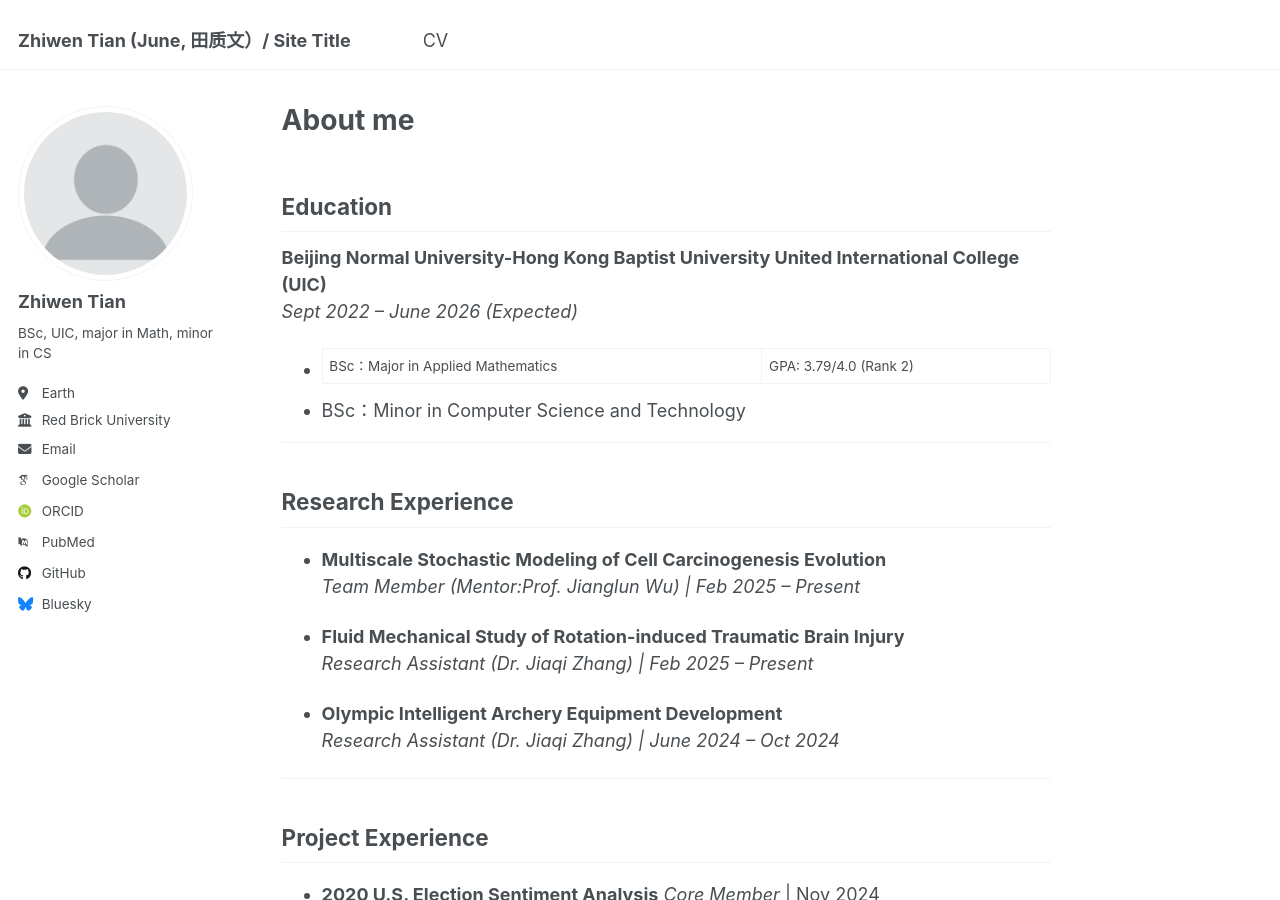
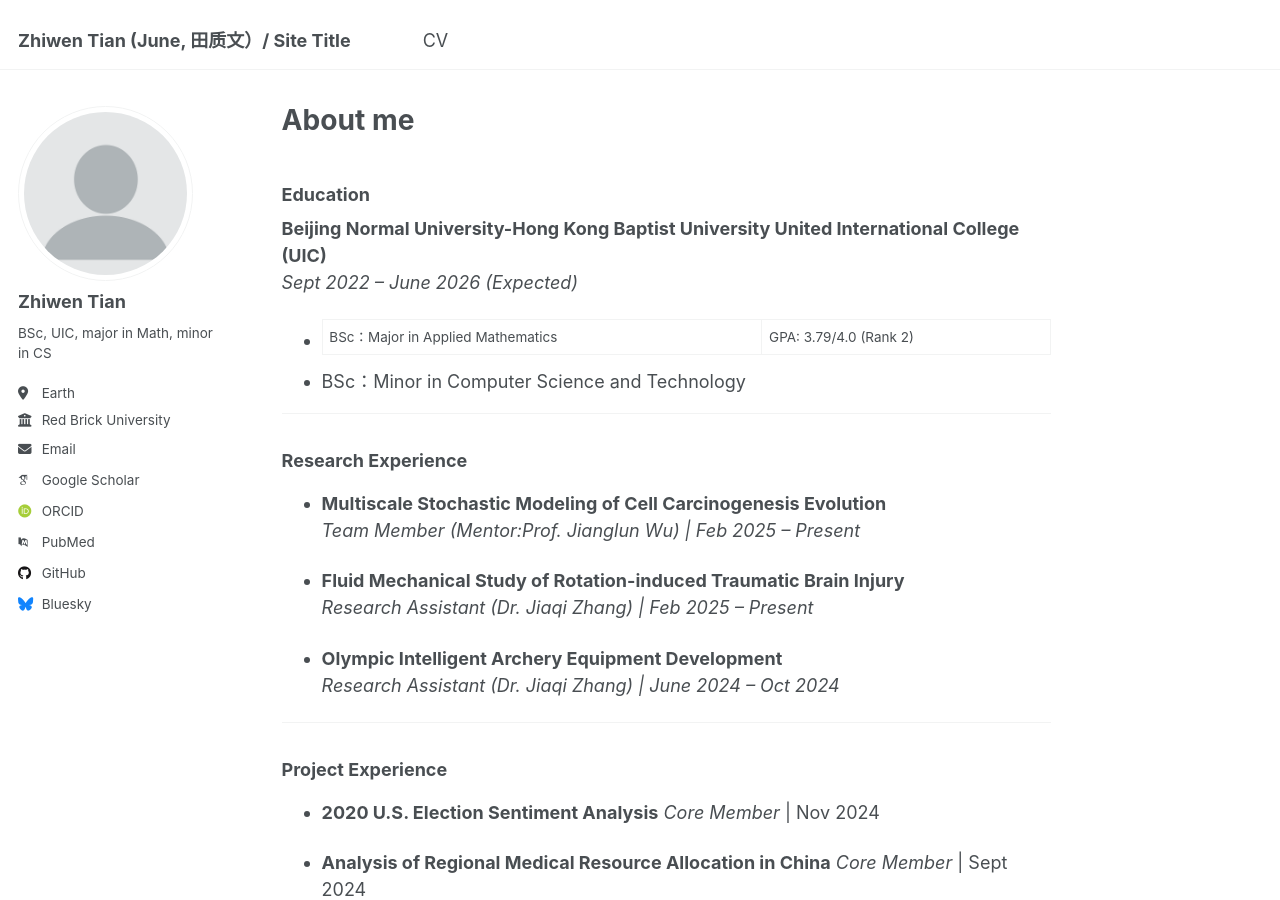
Before and after one commit to Orange1207/Orange1207.github.io, a Jekyll site: the page built from _pages/about.md, in a window 1280 px wide and 900 px high. Built offline with Jekyll 4.4.1, drawn with Linux system fonts in a browser that asks for light colours; some web fonts are replaced.

```diff
--- a/_pages/about.md
+++ b/_pages/about.md
@@ -7,7 +7,7 @@ redirect_from:
   - /about.html
 ---
 
-## Education
+### Education
 **Beijing Normal University-Hong Kong Baptist University United International College (UIC)**
 *Sept 2022 – June 2026 (Expected)*
 - BSc：Major in Applied Mathematics | GPA: 3.79/4.0 (Rank 2)
@@ -15,7 +15,7 @@ redirect_from:
 
 ---
 
-## Research Experience
+### Research Experience
 * **Multiscale Stochastic Modeling of Cell Carcinogenesis Evolution**
   *Team Member (Mentor:Prof. Jianglun Wu) | Feb 2025 – Present*
 
@@ -28,7 +28,7 @@ redirect_from:
 
 ---
 
-## Project Experience
+### Project Experience
 * **2020 U.S. Election Sentiment Analysis**
   *Core Member* | Nov 2024
 
@@ -41,7 +41,7 @@ redirect_from:
 
 ---
 
-## Extracurricular Experience
+### Extracurricular Experience
 - UIC Peer Mentor Program
 - ITSC Department Student Assistant
 - W-beE Outdoor Club
@@ -49,7 +49,7 @@ redirect_from:
 
 ---
 
-## Awards
+### Awards
 🏆 **2022-2024 First Class Award & Second Class Award**
 🏆 **2024 The Third National Data Analysis Competition for College Student** | Second Prize
 🏆 **2024 Mathematical Contest in Modeling (MCM)** | Meritorious Winner (Top 8%) | 2024
```
